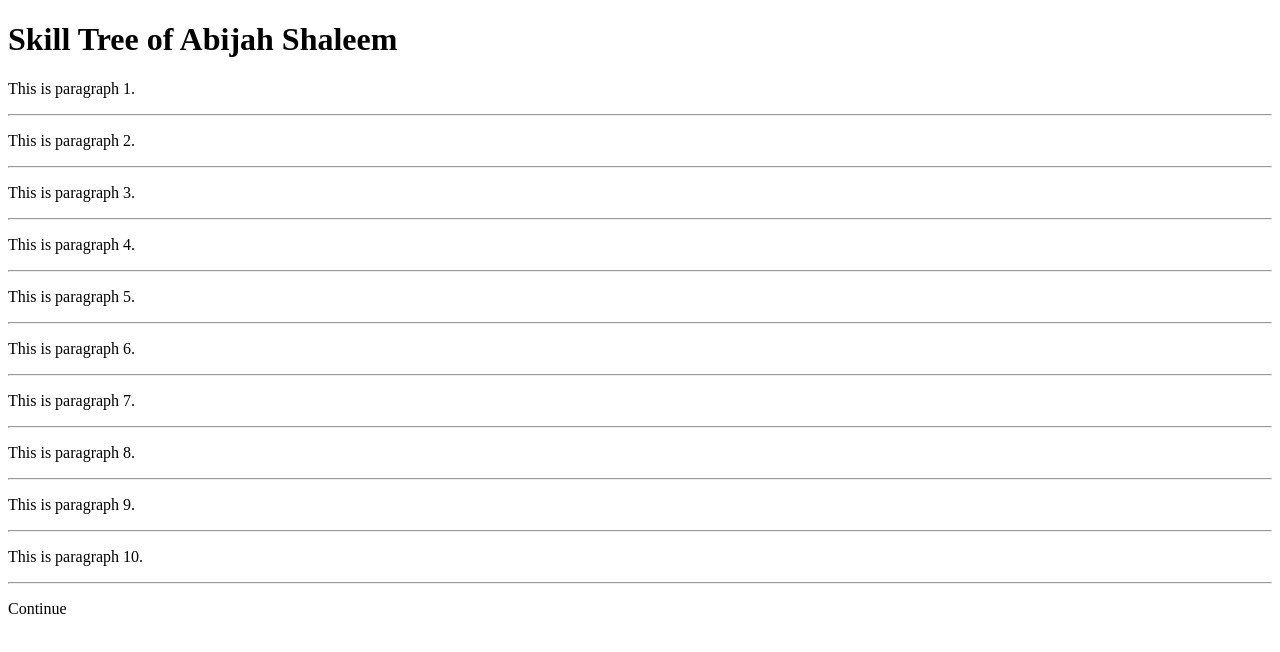
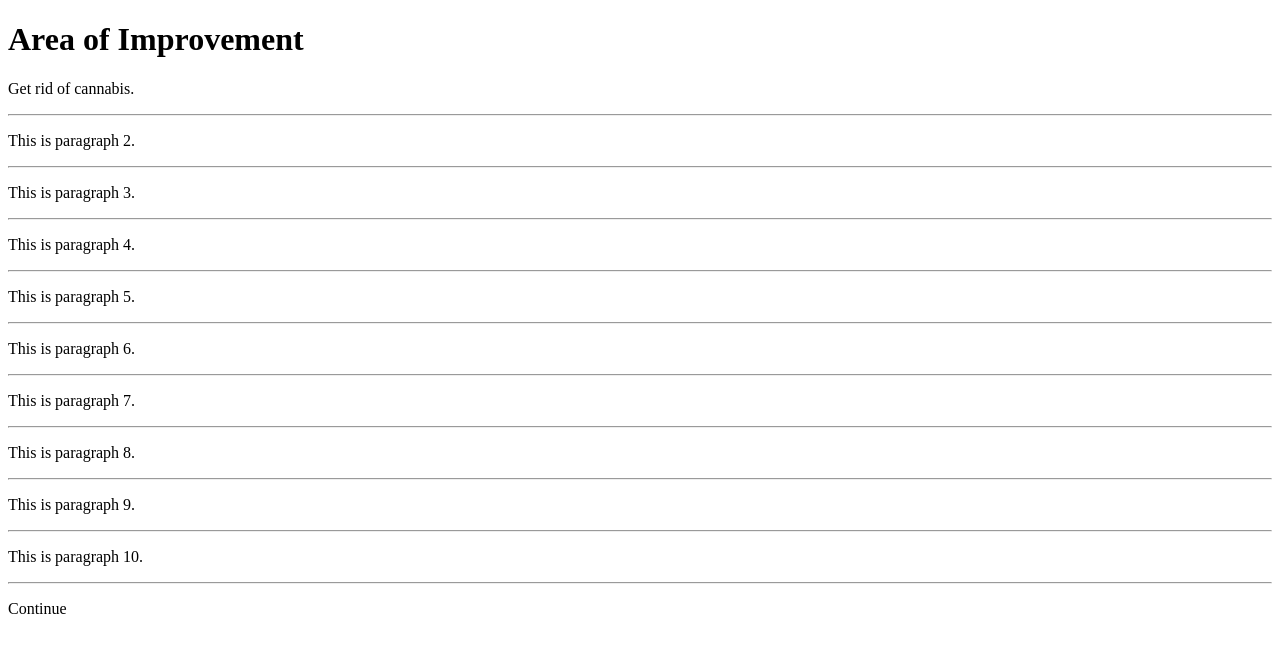
Before and after one commit to Abijah98/Area-of-Improvement, a plain HTML site: page index.html in a window 1280 px wide. Drawn offline with Linux system fonts and the light colour scheme.

Commit message:
Update index.html

```diff
--- a/index.html
+++ b/index.html
@@ -5,8 +5,8 @@
     <title>Area of Improvement</title>
 </head>
 <body>
-    <h1>Skill Tree of Abijah Shaleem </h1>
-    <p>This is paragraph 1.</p>
+    <h1>Area of Improvement </h1>
+    <p>Get rid of cannabis. </p>
     <hr>
     <p>This is paragraph 2.</p>
     <hr>
```
